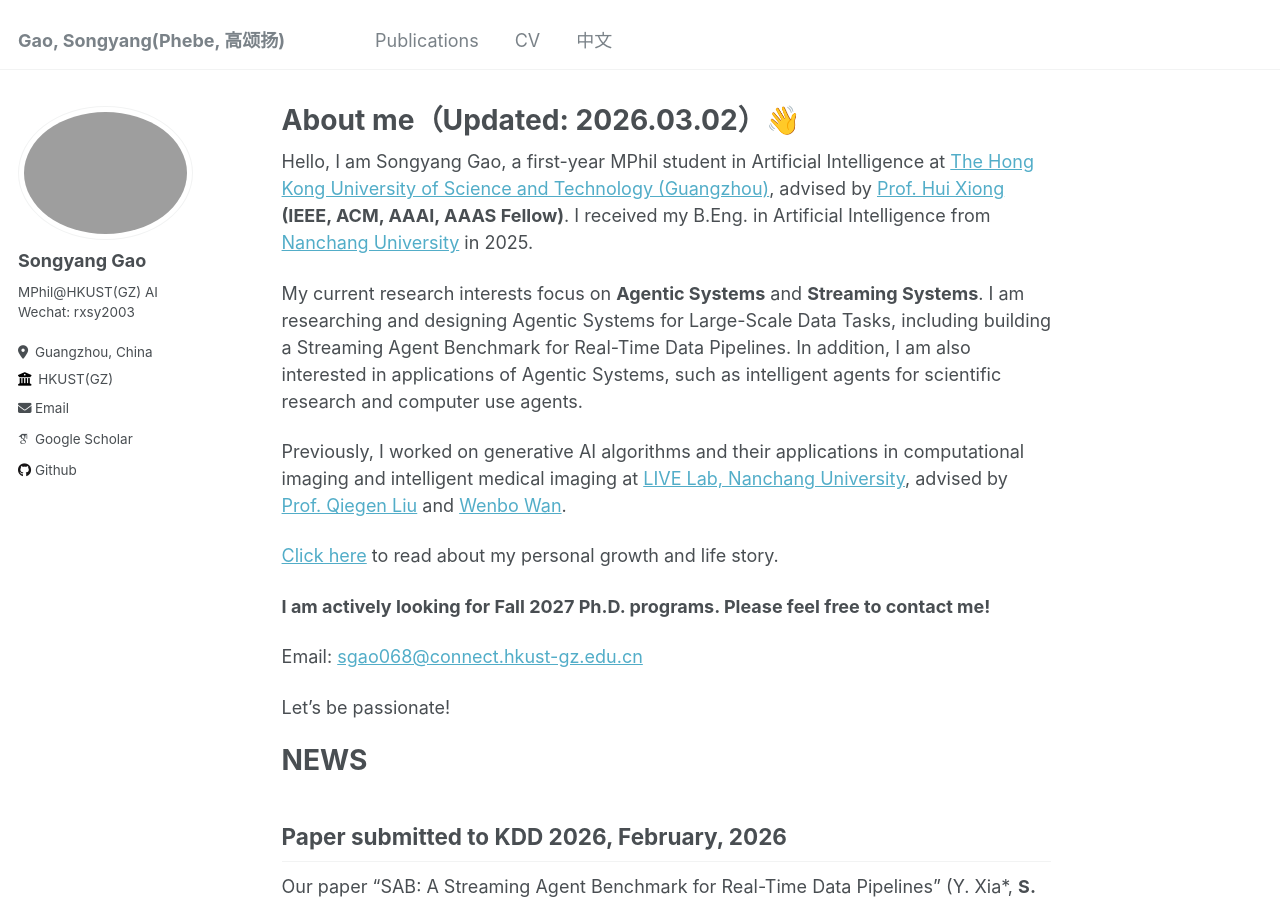
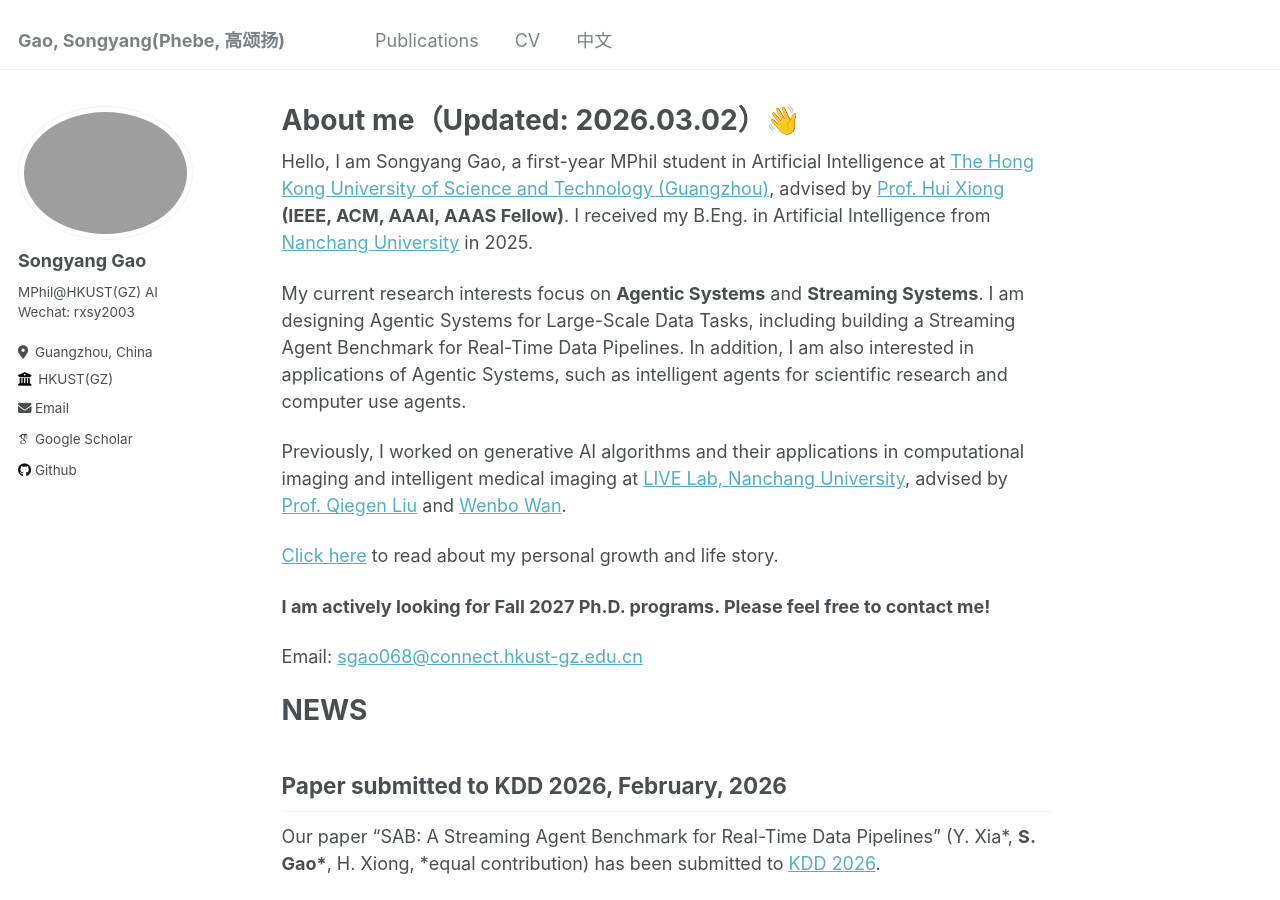
Before and after one commit to songyang0603/songyang0603.github.io, a Jekyll site: the page built from _pages/about.md, in a window 1280 px wide and 900 px high. Built offline with Jekyll 4.4.1, drawn with Linux system fonts in a browser that asks for light colours; some web fonts are replaced.

Commit message:
Refine research interests description in about.md
Updated the text for clarity and conciseness regarding research interests.

```diff
--- a/_pages/about.md
+++ b/_pages/about.md
@@ -9,7 +9,7 @@ redirect_from:
 
 Hello, I am Songyang Gao, a first-year MPhil student in Artificial Intelligence at [The Hong Kong University of Science and Technology (Guangzhou)](https://www.hkust-gz.edu.cn/), advised by [Prof. Hui Xiong](https://scholar.google.com/citations?user=cVDF1tkAAAAJ) **(IEEE, ACM, AAAI, AAAS Fellow)**. I received my B.Eng. in Artificial Intelligence from [Nanchang University](https://www.ncu.edu.cn/) in 2025.
 
-My current research interests focus on **Agentic Systems** and **Streaming Systems**. I am researching and designing Agentic Systems for Large-Scale Data Tasks, including building a Streaming Agent Benchmark for Real-Time Data Pipelines. In addition, I am also interested in applications of Agentic Systems, such as intelligent agents for scientific research and computer use agents.
+My current research interests focus on **Agentic Systems** and **Streaming Systems**. I am designing Agentic Systems for Large-Scale Data Tasks, including building a Streaming Agent Benchmark for Real-Time Data Pipelines. In addition, I am also interested in applications of Agentic Systems, such as intelligent agents for scientific research and computer use agents.
 
 Previously, I worked on generative AI algorithms and their applications in computational imaging and intelligent medical imaging at [LIVE Lab, Nanchang University](https://www.labxing.com/lab/1018/home), advised by [Prof. Qiegen Liu](https://github.com/yqx7150/yqx7150.github.com) and [Wenbo Wan](https://teacher.ncu.edu.cn/publish/wanwenbo/).
 
@@ -18,8 +18,6 @@ Previously, I worked on generative AI algorithms and their applications in compu
 **I am actively looking for Fall 2027 Ph.D. programs. Please feel free to contact me!**
 
 Email: [sgao068@connect.hkust-gz.edu.cn](mailto:sgao068@connect.hkust-gz.edu.cn)
-
-Let's be passionate!
 
 # NEWS
 ## Paper submitted to KDD 2026, February, 2026
```
